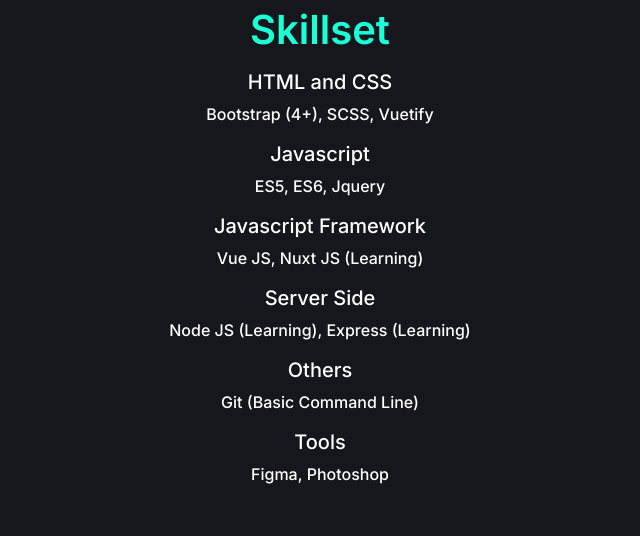
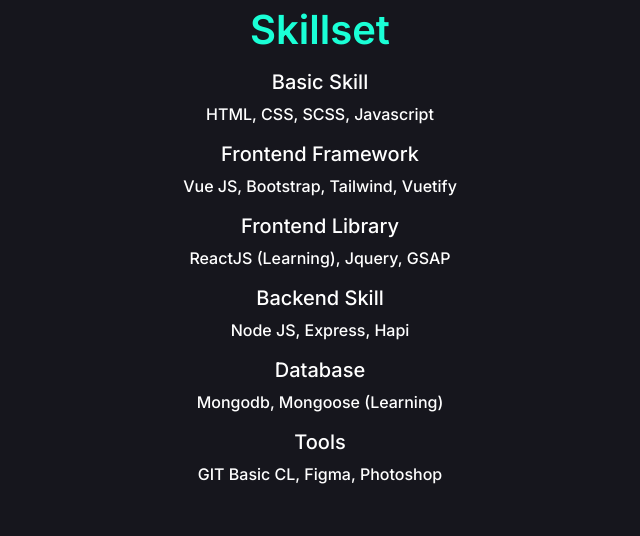
Before and after one commit to dimasandhk/dimasandhk.vercel.app, a Vue app: page / in a window 1280 px wide. Shown: the part 1005-1541 px from the top of the page, without its empty margins (320-960 px from the left). Built offline with nearby package versions, Linux system fonts and the light colour scheme.

Commit message:
Edit Timeline + Home Skillset Section

```diff
--- a/src/components/Home/SkillSet.vue
+++ b/src/components/Home/SkillSet.vue
@@ -29,31 +29,31 @@
   data: () => ({
     arrSkill: [
       {
-        title: "HTML and CSS",
-        ket: "Bootstrap (4+), SCSS, Vuetify",
+        title: "Basic Skill",
+        ket: "HTML, CSS, SCSS, Javascript"
       },
       {
-        title: "Javascript",
-        ket: "ES5, ES6, Jquery",
+        title: "Frontend Framework",
+        ket: "Vue JS, Bootstrap, Tailwind, Vuetify"
       },
       {
-        title: "Javascript Framework",
-        ket: "Vue JS, Nuxt JS (Learning)",
+        title: "Frontend Library",
+        ket: "ReactJS (Learning), Jquery, GSAP"
       },
       {
-        title: "Server Side",
-        ket: "Node JS (Learning), Express (Learning)",
+        title: "Backend Skill",
+        ket: "Node JS, Express, Hapi"
       },
       {
-        title: "Others",
-        ket: "Git (Basic Command Line)",
+        title: "Database",
+        ket: "Mongodb, Mongoose (Learning)"
       },
       {
         title: "Tools",
-        ket: "Figma, Photoshop",
-      },
-    ],
-  }),
+        ket: "GIT Basic CL, Figma, Photoshop"
+      }
+    ]
+  })
 };
 </script>
 
--- a/src/views/Experience.vue
+++ b/src/views/Experience.vue
@@ -1,18 +1,10 @@
 <template>
   <div class="experience mt-5">
     <div class="container mb-5">
-      <h1
-        class="judul text-center"
-        data-aos="fade-down"
-        data-aos-duration="700"
-      >
+      <h1 class="judul text-center" data-aos="fade-down" data-aos-duration="700">
         Timeline
       </h1>
-      <h5
-        class="text-muted text-center"
-        data-aos="fade-down"
-        data-aos-duration="700"
-      >
+      <h5 class="text-muted text-center" data-aos="fade-down" data-aos-duration="700">
         My Experience starting from 2020 until now
       </h5>
       <div class="row justify-content-center mt-4">
@@ -29,11 +21,7 @@
           </select>
         </div>
       </div>
-      <div
-        class="row justify-content-center"
-        data-aos="fade-up"
-        data-aos-duration="700"
-      >
+      <div class="row justify-content-center" data-aos="fade-up" data-aos-duration="700">
         <div class="col-12 col-md-12 col-lg-6 mt-4">
           <div v-if="selectedYear == '2020'">
             <h3 class="judul">2020</h3>
@@ -69,44 +57,56 @@
       arr2020: [
         {
           title: "My first time learning programming",
-          date: "28 June",
+          date: "28 June"
         },
         {
           title: "Bootstrap 4, Basic CSS",
-          date: "5 August",
+          date: "5 August"
         },
         {
           title: "Flexbox, CSS Grid, etc",
-          date: "21 August",
+          date: "21 August"
         },
         {
           title: "Basic Javascript (Variable, Condition, Looping, etc)",
-          date: "2 Nov",
+          date: "2 Nov"
         },
         {
           title: "Javascript DOM",
-          date: "15 Nov",
-        },
+          date: "15 Nov"
+        }
       ],
       arr2021: [
         {
           title: "HTTP Request Jquery",
-          date: "18 Jan",
+          date: "18 Jan"
         },
         {
           title: "Javascript Framework (Vue JS)",
-          date: "6 Mar",
+          date: "6 Mar"
         },
         {
           title: "Promises, Async, Await",
-          date: "31 Mar",
+          date: "31 Mar"
         },
         {
-          title: "Node JS (Learning)",
-          date: "15 Apr",
+          title: "Node JS",
+          date: "15 Apr"
         },
+        {
+          title: "Express",
+          date: "17 May"
+        },
+        {
+          title: "MongoDB",
+          date: "25 May"
+        },
+        {
+          title: "Mongoose + React JS (Learning)",
+          date: "30 May"
+        }
       ],
-      selectedYear: "2020",
+      selectedYear: "2020"
     };
   },
   beforeCreate() {
@@ -116,8 +116,8 @@
     changeSection() {
       const selectBox = document.querySelector(".select-year");
       this.selectedYear = selectBox.options[selectBox.selectedIndex].text;
-    },
-  },
+    }
+  }
 };
 </script>
 
```
